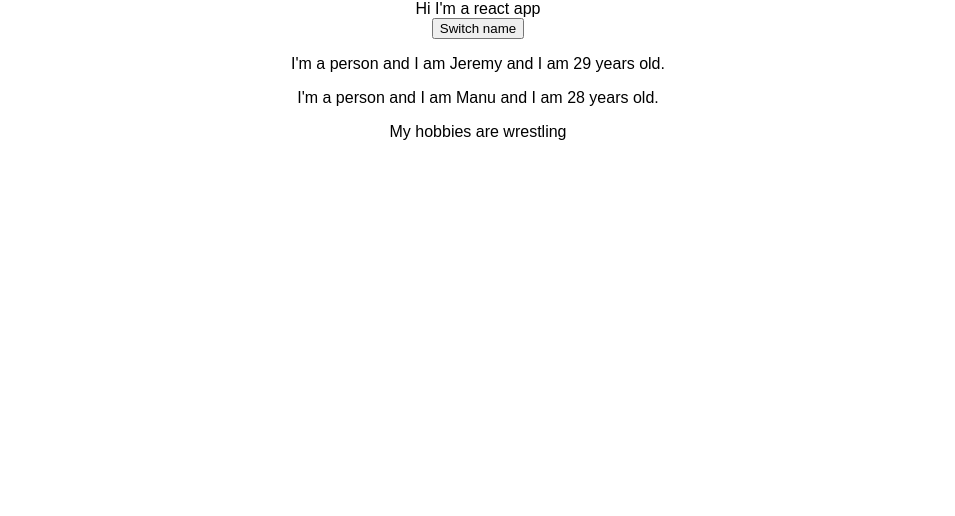
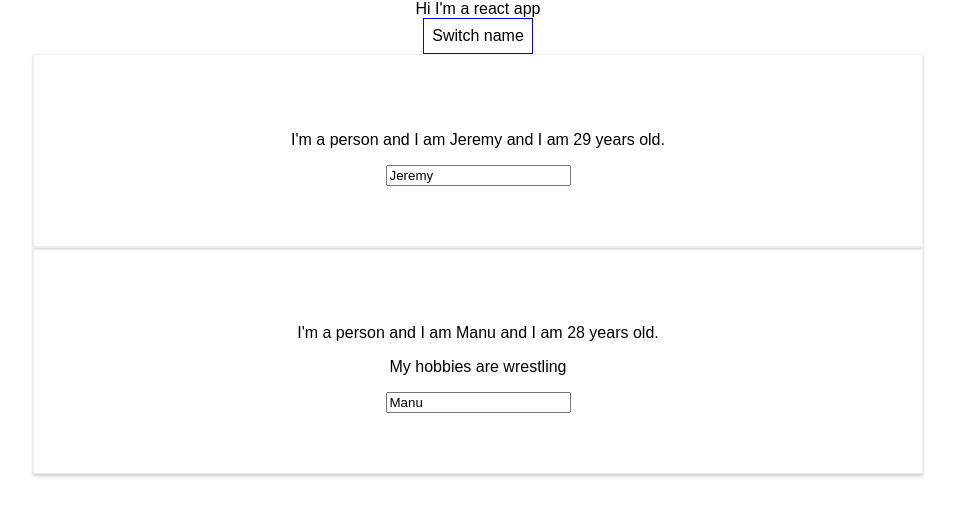
Before and after one commit to SHEFFcode/react-max, a React (Create React App) app: page / in a window 1280 px wide. Shown: the top 516 px of the page, without its empty margins (162-1117 px from the left). Built offline with nearby package versions, Linux system fonts and the light colour scheme.

Commit message:
done with basics

```diff
--- a/src/App.js
+++ b/src/App.js
@@ -23,13 +23,37 @@ class App extends Component {
     })
   }
 
+  onNameChange(event) {
+    this.setState({
+      persons: [
+        { name: 'Max', age: 29 },
+        { name: event.target.value, age: 28 },
+        { name: 'Stephanie', age: 27 }
+      ]
+    })
+  }
+
   render() {
+    const style = {
+      backgroundColor: 'white',
+      font: 'inherit',
+      border: '1px solid blue',
+      padding: '8px',
+      cursor: 'pointer'
+    };
+
     return (
       <div className="App">
         <div> Hi I'm a react app</div>
-        <button onClick={this.onSwitchName.bind(this)}>Switch name</button>
+        <button style={style} onClick={this.onSwitchName.bind(this)}>Switch name</button>
         <Person name={this.state.persons[0].name} age={this.state.persons[0].age} />
-        <Person name={this.state.persons[1].name} age={this.state.persons[1].age} >My hobbies are wrestling</Person>
+        <Person
+          name={this.state.persons[1].name}
+          age={this.state.persons[1].age}
+          changed={this.onNameChange.bind(this)}
+        >
+          My hobbies are wrestling
+        </Person>
       </div>
     );
   }
--- /dev/null
+++ b/src/Person/Person.css
@@ -0,0 +1,8 @@
+.Person {
+  width: 60%;
+  margin: 0 auto;
+  border: 1px solid #eee;
+  box-shadow: 0 2px 3px #ccc;
+  padding: 60px;
+  text-align: center;
+}
--- a/src/Person/Person.js
+++ b/src/Person/Person.js
@@ -1,10 +1,12 @@
 import React from 'react';
+import './Person.css';
 
 const person = (props) => {
   return (
-    <div>
+    <div className="Person">
       <p>I'm a person and I am {props.name} and I am {props.age} years old.</p>
       <p>{props.children}</p>
+      <input type="text" onChange={props.changed} value={props.name}/>
     </div>
   );
 }
```
